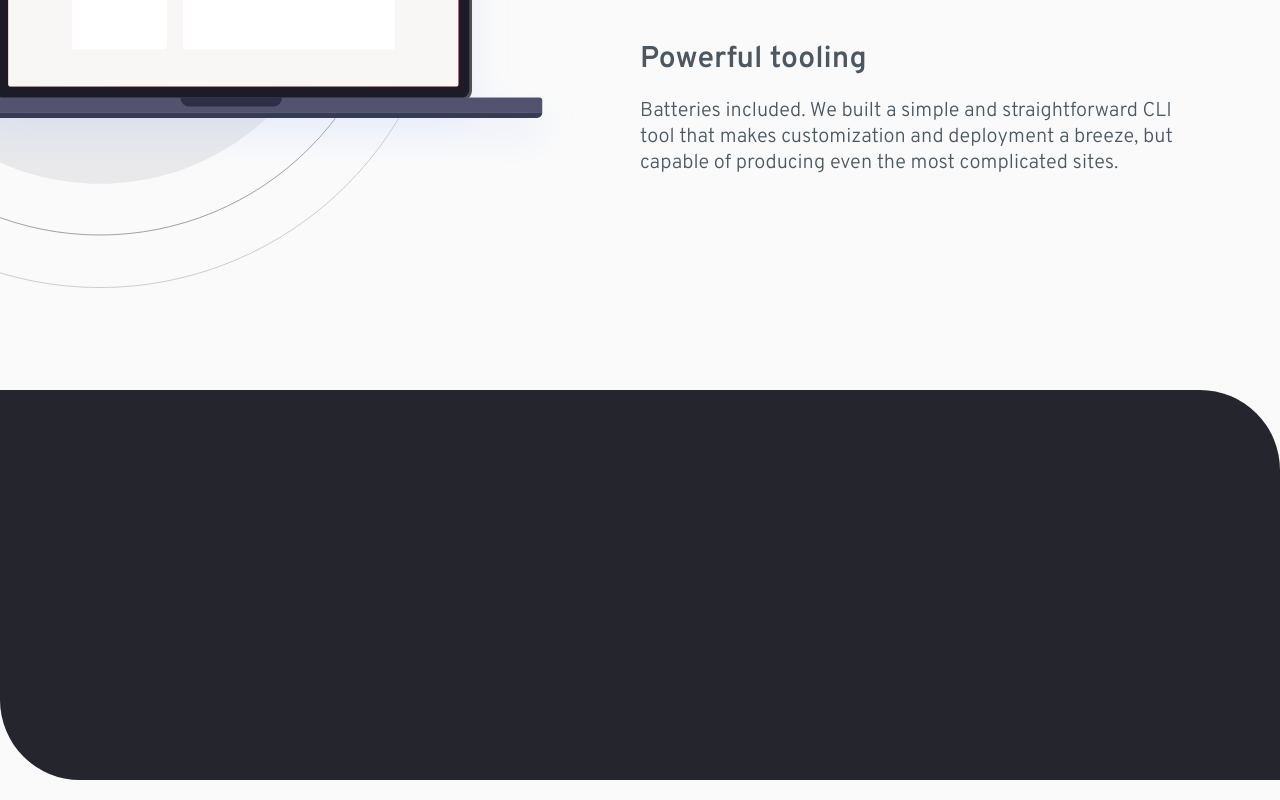
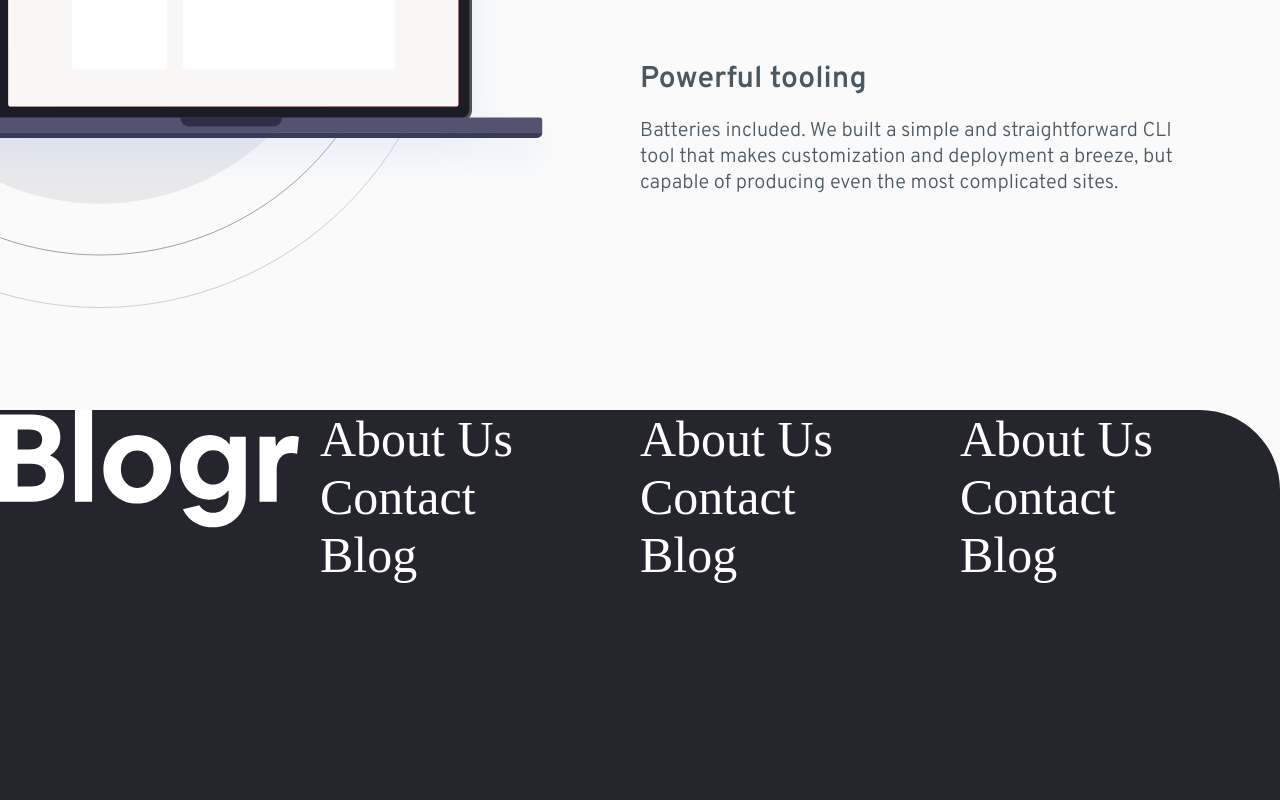
Before and after one commit to HK273/blogr-landing-page, a plain HTML site: page index.html in a window 1280 px wide. Shown: the part 2286-3086 px from the top of the page. Drawn offline with Linux system fonts and the light colour scheme.

Commit message:
footer content

```diff
--- a/index.html
+++ b/index.html
@@ -120,8 +120,28 @@
                 </p>
             </div>
         </div>
-        <footer>
-
+        <!-- Footer Section -->
+        <footer class="footer">
+            <div class="container">
+                <div class="footer-links">
+                    <img class="logo" src="images/logo.svg">
+                </div>
+                <div class="footer-links col1">
+                    <a href="#">About Us</a>
+                    <a href="#">Contact</a>
+                    <a href="#">Blog</a>
+                </div>
+                <div class="footer-links col1">
+                    <a href="#">About Us</a>
+                    <a href="#">Contact</a>
+                    <a href="#">Blog</a>
+                </div>
+                <div class="footer-links col1">
+                    <a href="#">About Us</a>
+                    <a href="#">Contact</a>
+                    <a href="#">Blog</a>
+                </div>
+            </div>
         </footer>
     </main>
 
--- a/styles/styles.css
+++ b/styles/styles.css
@@ -383,7 +383,7 @@ button:hover {
     /* padding: 15rem; */
     width: 100%;
     height: 39rem;
-    margin-top: 10rem;
+    margin-top: 12rem;
     background-color: #393B55;
     border-bottom-left-radius: 8rem;
     border-top-right-radius: 8rem;
@@ -442,13 +442,26 @@ button:hover {
 
 /* Footer section */
 
-footer {
+.footer .container {
+    display: grid;
+    grid-template-columns: repeat(4, minmax(0, 1fr));
     width: 100%;
     height: 39rem;
     margin-top: 10rem;
     background-color: var(--very-dark-black-blue);
-    border-bottom-left-radius: 8rem;
     border-top-right-radius: 8rem;
+}
+
+a {
+    text-decoration: none;
+    color: white;
+    font-size: 5rem;
+}
+
+.footer-links {
+    display: flex;
+    flex-direction: column;
+    /* justify-content: space-between; */
 }
 
 
```
